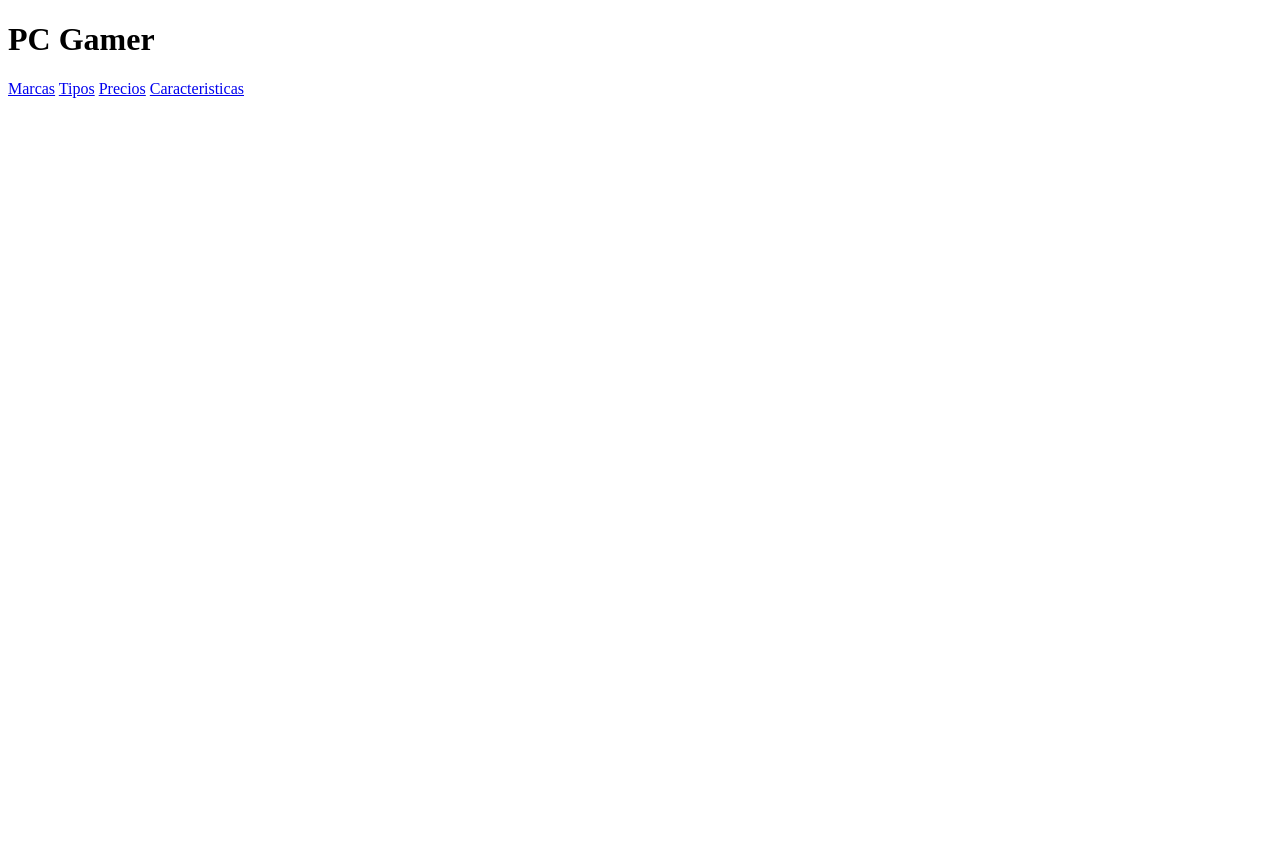
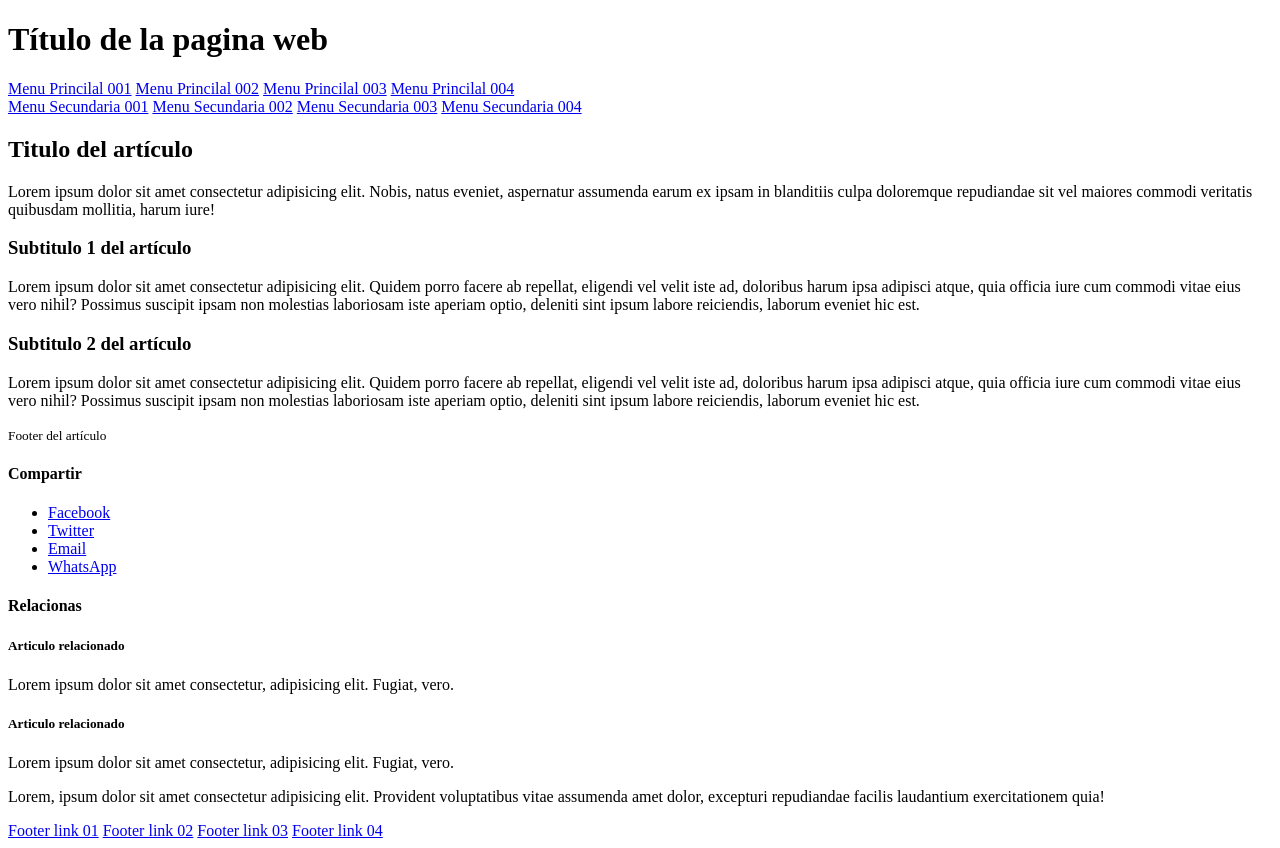
Before and after one commit to tbls/Estructura-Blog, a plain HTML site: page index.html in a window 1280 px wide. Before the commit the page ends 800 px from the top, so only its background shows below. Drawn offline with Linux system fonts and the light colour scheme.

Commit message:
html terminado

```diff
--- a/index.html
+++ b/index.html
@@ -8,37 +8,79 @@
 </head>
 <body>
     <header>
-        <h1>PC Gamer</h1>
+        <h1>Título de la pagina web</h1>
+        <nav> <!-- Navegación principal -->
+            <a href="#">Menu Princilal 001</a>
+            <a href="#">Menu Princilal 002</a>
+            <a href="#">Menu Princilal 003</a>
+            <a href="#">Menu Princilal 004</a>
+        </nav>
     </header>
 
-   <nav>
-        <a href="#">Marcas</a>
-        <a href="#">Tipos</a>
-        <a href="#">Precios</a>
-        <a href="#">Caracteristicas</a>
+    <nav> <!-- Navegación secundaria -->
+        <a href="#">Menu Secundaria 001</a>
+        <a href="#">Menu Secundaria 002</a>
+        <a href="#">Menu Secundaria 003</a>
+        <a href="#">Menu Secundaria 004</a>
     </nav>
+
 
     <main>
         <article>
             <header>
-
+                <h2>Titulo del artículo</h2>
+                <p>
+                    Lorem ipsum dolor sit amet consectetur adipisicing elit. Nobis, natus eveniet, aspernatur assumenda earum ex ipsam in blanditiis culpa doloremque repudiandae sit vel maiores commodi veritatis quibusdam mollitia, harum iure!
+                </p>
             </header>
             <section>
-
+                <h3>Subtitulo 1 del artículo</h3>
+                <p>
+                    Lorem ipsum dolor sit amet consectetur adipisicing elit. Quidem porro facere ab repellat, eligendi vel velit iste ad, doloribus harum ipsa adipisci atque, quia officia iure cum commodi vitae eius vero nihil? Possimus suscipit ipsam non molestias laboriosam iste aperiam optio, deleniti sint ipsum labore reiciendis, laborum eveniet hic est.
+                </p>
             </section>
             <section>
-
+                <h3>Subtitulo 2 del artículo</h3>
+                <p>
+                    Lorem ipsum dolor sit amet consectetur adipisicing elit. Quidem porro facere ab repellat, eligendi vel velit iste ad, doloribus harum ipsa adipisci atque, quia officia iure cum commodi vitae eius vero nihil? Possimus suscipit ipsam non molestias laboriosam iste aperiam optio, deleniti sint ipsum labore reiciendis, laborum eveniet hic est.
+                </p>
             </section>
             <footer>
+                <small>Footer del artículo</small>
 
             </footer>
         </article>
-
-
     </main>
 
+    <aside>
+        <section>
+            <h4>Compartir</h4>
+            <ul>
+                <li><a href="#">Facebook</a></li>
+                <li><a href="#">Twitter</a></li>
+                <li><a href="#">Email</a></li>
+                <li><a href="#">WhatsApp</a></li>
+            </ul>
+        </section>
+        <section>
+            <h4>Relacionas</h4>
+            <article>
+                <h5>Articulo relacionado</h5>
+                <p>Lorem ipsum dolor sit amet consectetur, adipisicing elit. Fugiat, vero.</p>
+                <h5>Articulo relacionado</h5>
+                <p>Lorem ipsum dolor sit amet consectetur, adipisicing elit. Fugiat, vero.</p>
+            </article>
+        </section>
+    </aside>
+
     <footer>
-
+        <p>Lorem, ipsum dolor sit amet consectetur adipisicing elit. Provident voluptatibus vitae assumenda amet dolor, excepturi repudiandae facilis laudantium exercitationem quia!</p>
+        <nav>
+            <a href="#">Footer link 01</a>
+            <a href="#">Footer link 02</a>
+            <a href="#">Footer link 03</a>
+            <a href="#">Footer link 04</a>
+        </nav>
     </footer>
 
 </body>
```
